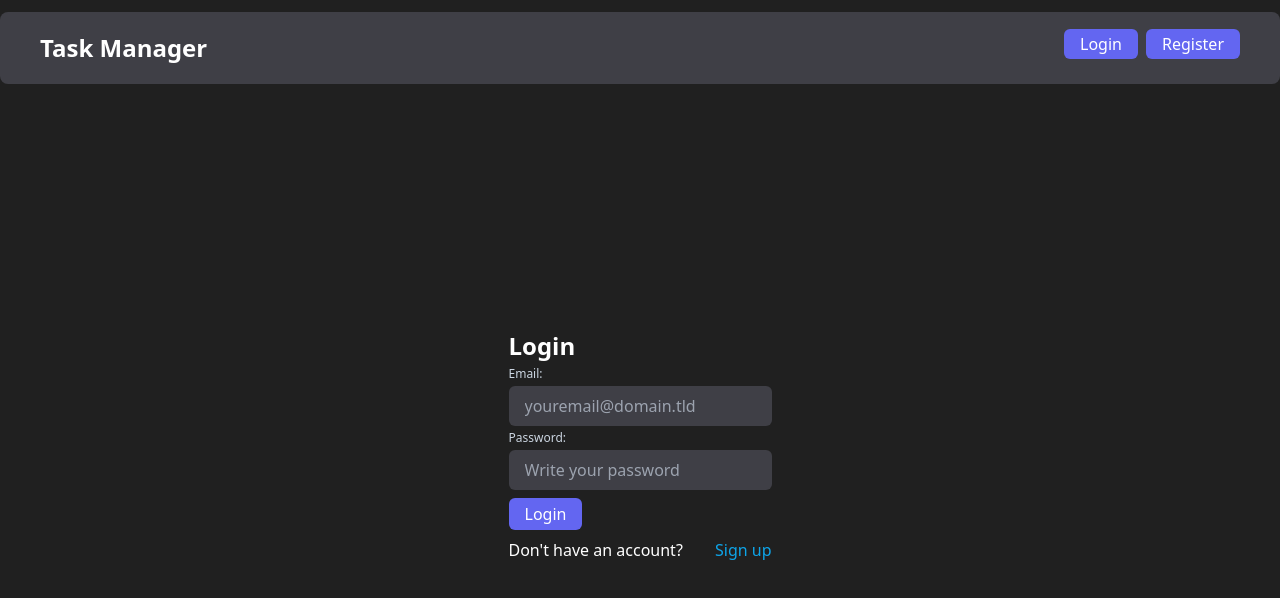
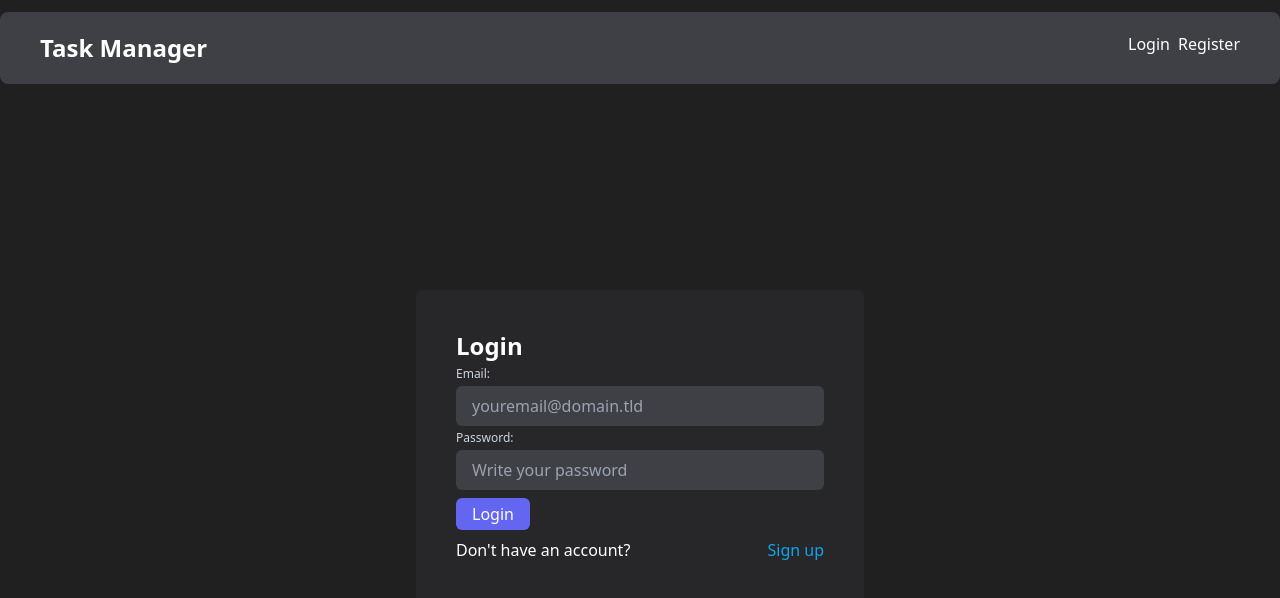
Before and after one commit to felipedev1996/frontend-react-mongo-auth-crud, a React (Vite) app: page /login in a window 1280 px wide. Shown: the top 598 px of the page. Built offline with nearby package versions, Linux system fonts and the light colour scheme.

Commit message:
fix ui buttons

```diff
--- a/src/components/tasks/TaskCard.jsx
+++ b/src/components/tasks/TaskCard.jsx
@@ -5,7 +5,7 @@ export function TaskCard({ task }) {
   const { deleteTask } = useTasks();
 
   return (
-    <Card>
+
       <div>
         <div class="flex flex-col items-center border min-w-1/4 border-gray-200 rounded-lg p-2 ">
           <img
@@ -45,7 +45,7 @@ export function TaskCard({ task }) {
           </div>
         </div>
       </div>
-    </Card>
+
   );
 }
 // <header className="flex justify-between">
--- a/src/components/ui/ButtonLink.jsx
+++ b/src/components/ui/ButtonLink.jsx
@@ -1,7 +1,7 @@
 import { Link } from "react-router-dom";
 
 export const ButtonLink = ({ to, children }) => (
-  <Link to={to} className="bg-indigo-500 px-4 py-1 rounded-md">
+  <Link to={to} >
     {children}
   </Link>
 );
--- a/src/components/ui/Card.jsx
+++ b/src/components/ui/Card.jsx
@@ -1,3 +1,3 @@
 export function Card({ children }) {
-  return <div >{children}</div>;
+  return <div className="bg-zinc-800 max-w-md w-full p-10 rounded-md">{children}</div>;
 }
```
